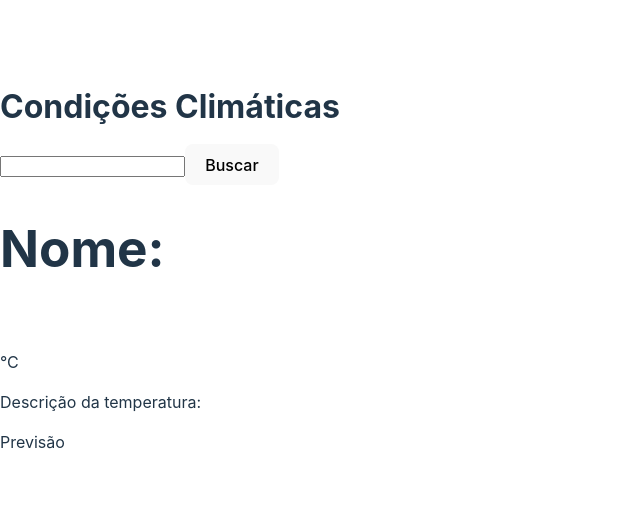
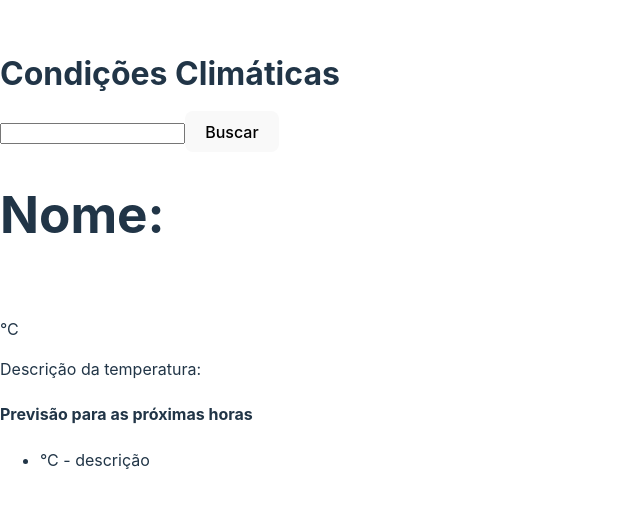
Before and after one commit to lucascarneiro88/Clima-Cidades, a React (Vite) app: page / in a window 1280 px wide. Shown: the part 139-646 px from the top of the page, without its empty margins (0-640 px from the left). Built offline with nearby package versions, Linux system fonts and the light colour scheme.

Commit message:
feat: adiciona estrutura básica do componente Previsão

```diff
--- a/src/components/PrevisaoComponents/Previsao.jsx
+++ b/src/components/PrevisaoComponents/Previsao.jsx
@@ -3,7 +3,13 @@ import React from 'react'
 function Previsao() {
   return (
     <div>
-      Previsão
+     <h4>Previsão para as próximas horas</h4>
+     <ul>
+      <li>
+        <img src="" alt="" />
+        °C - descrição
+        </li>
+     </ul>
     </div>
   )
 }
```
